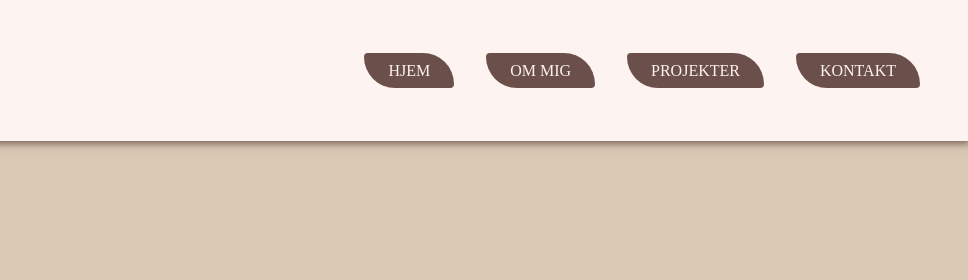
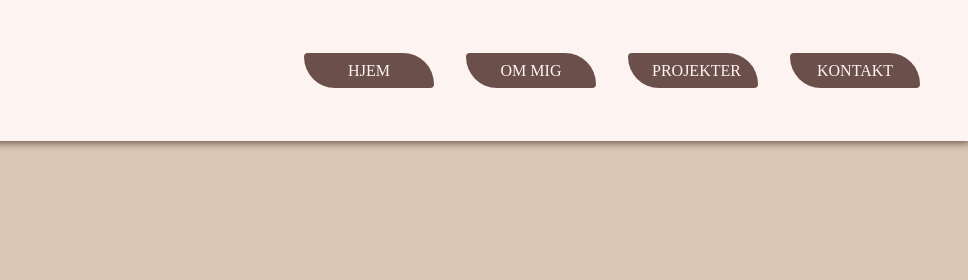
Before and after one commit to AnaJensenDK/semestereksamen, a plain HTML site: page PRÆSENTATIONSPORTFOLIO/index.html in a window 1280 px wide. Shown: the top 280 px of the page, 312-1280 px from the left. Drawn offline with Linux system fonts and the light colour scheme.

Commit message:
Add files via upload

```diff
--- a/PRÆSENTATIONSPORTFOLIO/css/style.css
+++ b/PRÆSENTATIONSPORTFOLIO/css/style.css
@@ -36,46 +36,51 @@ h3 {
   max-width: 1200px; /* Holder navbarens indhold max 1200px bredt */
   margin: 0 auto; /* 0: top/bottom   auto: left/right */
   padding: 0.5rem 0.5rem; /* Padding fra indhold til sider */
-  display: flex; /* Navbar */
-  justify-content: space-between; /* Navbar */
-  align-items: center; /* Navbar */
+  display: flex; /* Flex container: indhold på linje  */
+  align-items: center; /* Centreret */
+  justify-content: space-between; /* Fordeles horisontalt */
 }
 
 .navbar__logo-image {
-  height: 120px;
+  height: 120px; /* Logo højde */
+  width: auto; /* Bevarer billedets proportioner */
 }
 
 .navbar__list {
-  list-style: none;
-  display: flex;
-  gap: 2rem;
+  list-style: none; /* Fjerner punkt eller tal foran */
+  display: flex; /* Indhold på linje  */
+  gap: 2rem; /* Mellemrum mellem knapper */
 }
 
+/* Knapper i Navbar */
 .navbar__link {
-  display: inline-block;
-  background-color: #6b4f4b;
-  color: #fdf4f1;
-  font-weight: normal;
-  text-transform: uppercase;
-  padding: 0.6rem 1.5rem;
-  text-decoration: none;
-  font-size: 1rem;
-  transition: background-color 0.3s ease;
-  border-radius: 10px 80px 10px 80px;
-  line-height: 1;
-  font-family: "Bebas Neue";
+  display: inline-block; /* Bevarer billedets proportioner */
+  background-color: #6b4f4b; /* Baggrundsfarve på knapper */
+  color: #fdf4f1; /* Skriftfarve tekst knapper */
+  width: 130px; /* Bredde på knapper (alle) */
+  text-align: center; /* Teksten i midten af knap */
+  font-weight: normal; /* Hvor tynd/fed tekst er */
+  text-transform: uppercase; /* Alle bogstaver er store bogstaver  */
+  padding: 0.6rem 1.5rem; /* Padding om tekst i knapper */
+  text-decoration: none; /* Fjerner understregning i link */
+  font-size: 1rem; /* Tekststørrelse: tekst i knapper */
+  transition: background-color 0.3s ease; /* Transition baggrundsfarve til hover */
+  border-radius: 10px 80px 10px 80px; /* Hjørner på knapper */
+  line-height: 1; /* Bevarer billedets proportioner */
+  font-family: "Bebas Neue"; /* Bevarer billedets proportioner */
 }
 
+/* Knapper: hover */
 .navbar__link:hover {
-  background-color: #49322f;
-  transform: scale(1.08);
+  background-color: #49322f; /* Farve på hover effekt  */
+  transform: scale(1.08); /* Skalerer knappen op */
 }
 
 /* Plads til navbar */
 body::before {
   content: "";
   display: block;
-  height: 80px;
+  height: 20px;
 }
 
 /* Hero section */
```
